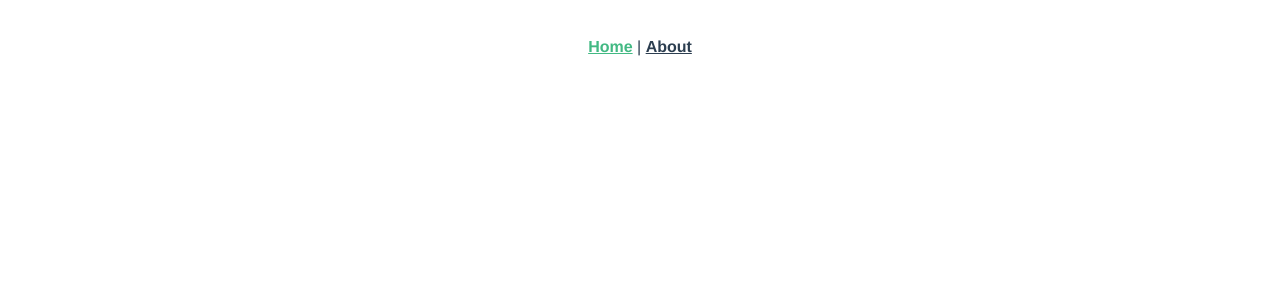
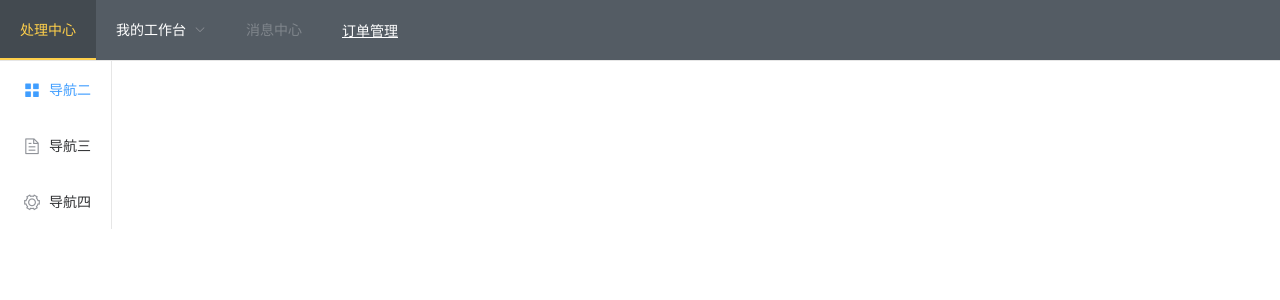
Before and after one commit to limingyuan123/SWMMCouplingFrontEnd, a Vue app: page / in a window 1280 px wide. Before the commit this address led to /Home. Shown: the top 300 px of the page. Built offline with nearby package versions, Linux system fonts and the light colour scheme.

Commit message:
2020.04.12

```diff
--- a/package.json
+++ b/package.json
@@ -11,6 +11,7 @@
   "dependencies": {
     "axios": "^0.21.1",
     "core-js": "^3.6.5",
+    "element-ui": "^2.15.1",
     "register-service-worker": "^1.7.1",
     "vue": "^2.6.11",
     "vue-router": "^3.2.0",
--- a/src/App.vue
+++ b/src/App.vue
@@ -1,10 +1,6 @@
 <template>
   <div id="app">
-    <div id="nav">
-      <router-link to="/">Home</router-link> |
-      <router-link to="/about">About</router-link>
-    </div>
-    <router-view/>
+    <router-view></router-view>
   </div>
 </template>
 
--- a/src/components/LeftMenu.vue
+++ b/src/components/LeftMenu.vue
@@ -1,21 +1,43 @@
 <template>
-
+  <div>
+    <el-menu
+      default-active="1"
+      class="el-menu-vertical-demo"
+      @open="handleOpen"
+      @close="handleClose"
+      :collapse="isCollapse"
+    >
+      <el-menu-item index="1">
+        <i class="el-icon-menu"></i>
+        <span slot="title">导航二</span>
+      </el-menu-item>
+      <el-menu-item index="2">
+        <i class="el-icon-document"></i>
+        <span slot="title">导航三</span>
+      </el-menu-item>
+      <el-menu-item index="3">
+        <i class="el-icon-setting"></i>
+        <span slot="title">导航四</span>
+      </el-menu-item>
+    </el-menu>
+  </div>
 </template>
 <script>
 export default {
-    data(){
-        return{
-
-        }
-    },
-    methods:{
-
-    },
-    mounted(){
-
-    }
-}
+  data() {
+    return {
+         isCollapse: false,
+    };
+  },
+  methods: {
+      handleOpen(key, keyPath) {
+        console.log(key, keyPath);
+      },
+      handleClose(key, keyPath) {
+        console.log(key, keyPath);
+      }
+  },
+  mounted() {},
+};
 </script>
-<style>
-
-</style>
+<style></style>
--- /dev/null
+++ b/src/components/Navbar.vue
@@ -0,0 +1,49 @@
+<template>
+  <div>
+    <el-menu
+      :default-active="activeIndex"
+      class="el-menu-demo"
+      mode="horizontal"
+      @select="handleSelect"
+      background-color="#545c64"
+      text-color="#fff"
+      active-text-color="#ffd04b"
+    >
+      <el-menu-item index="1">处理中心</el-menu-item>
+      <el-submenu index="2">
+        <template slot="title">我的工作台</template>
+        <el-menu-item index="2-1">选项1</el-menu-item>
+        <el-menu-item index="2-2">选项2</el-menu-item>
+        <el-menu-item index="2-3">选项3</el-menu-item>
+        <el-submenu index="2-4">
+          <template slot="title">选项4</template>
+          <el-menu-item index="2-4-1">选项1</el-menu-item>
+          <el-menu-item index="2-4-2">选项2</el-menu-item>
+          <el-menu-item index="2-4-3">选项3</el-menu-item>
+        </el-submenu>
+      </el-submenu>
+      <el-menu-item index="3" disabled>消息中心</el-menu-item>
+      <el-menu-item index="4"
+        ><a href="https://www.ele.me" target="_blank">订单管理</a></el-menu-item
+      >
+    </el-menu>
+  </div>
+</template>
+<script>
+export default {
+    data(){
+        return{
+            activeIndex: '1',
+        }
+    },
+    methods:{
+        handleSelect(key, keyPath) {
+            console.log(key, keyPath);
+        }
+    },
+    mounted(){
+
+    }
+};
+</script>
+<style></style>
--- a/src/main.js
+++ b/src/main.js
@@ -4,6 +4,10 @@ import './registerServiceWorker'
 import router from './router'
 import store from './store'
 import axios from 'axios'
+import ElementUI from 'element-ui'
+import 'element-ui/lib/theme-chalk/index.css'
+
+Vue.use(ElementUI)
 
 Vue.prototype.$axios = axios;
 
--- a/src/router/index.js
+++ b/src/router/index.js
@@ -8,8 +8,10 @@ const routes = [
   {
     path: '/',
     name: 'Home',
-    redirect: '/Home',
-    component: Home
+    component: Home,
+    children:[
+
+    ]
   },
   {
     path: '/about',
--- a/src/views/Home.vue
+++ b/src/views/Home.vue
@@ -1,18 +1,36 @@
 <template>
   <div class="home">
-    <img alt="Vue logo" src="../assets/logo.png">
-    <HelloWorld msg="Welcome to Your Vue.js App"/>
+    <el-row>
+      <div>
+        <navbar></navbar>
+      </div>
+    </el-row>
+    <el-row style="height:  calc(100vh - 95px);width:100%; display:flex">
+      <div class="leftMenu">
+        <left-menu></left-menu>
+      </div>
+    </el-row>
   </div>
 </template>
 
 <script>
-// @ is an alias to /src
-import HelloWorld from '@/components/HelloWorld.vue'
+//组件懒加载
+const LeftMenu = () => import("@/components/LeftMenu.vue");
+const Navbar = () => import("@/components/Navbar.vue");
 
 export default {
-  name: 'Home',
+  name: "Home",
   components: {
-    HelloWorld
-  }
+    LeftMenu,
+    Navbar,
+  },
+};
+</script>
+<style>
+body {
+  margin: 0;
 }
-</script>
+.leftMenu{
+  float:left;height:100%;minwidth:180px
+}
+</style>
--- a/vue.config.js
+++ b/vue.config.js
@@ -3,7 +3,7 @@ module.exports = {
     devServer:{
         open:true,//run启动的时候是否弹出页面
         host:'0.0.0.0',//本机地址
-        port:'8081',//端口号
+        port:'8082',//端口号
         https:false,
         hotOnly:false,
         proxy:{
```
